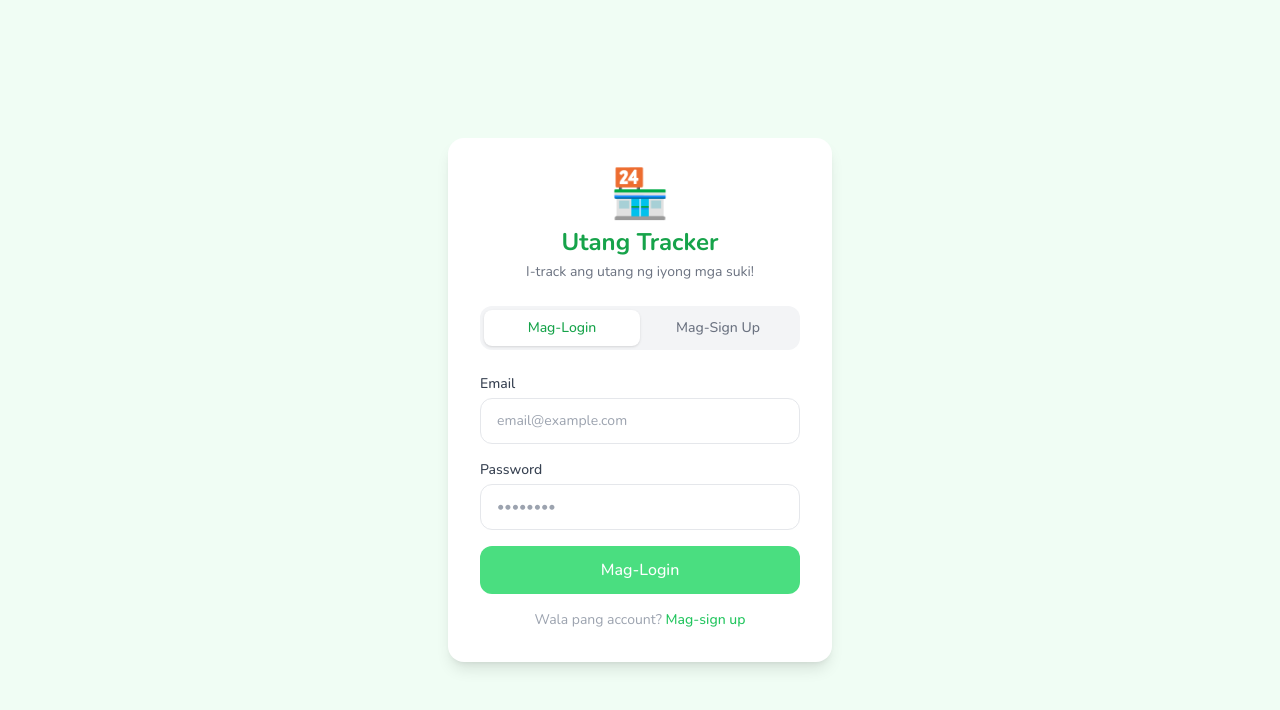
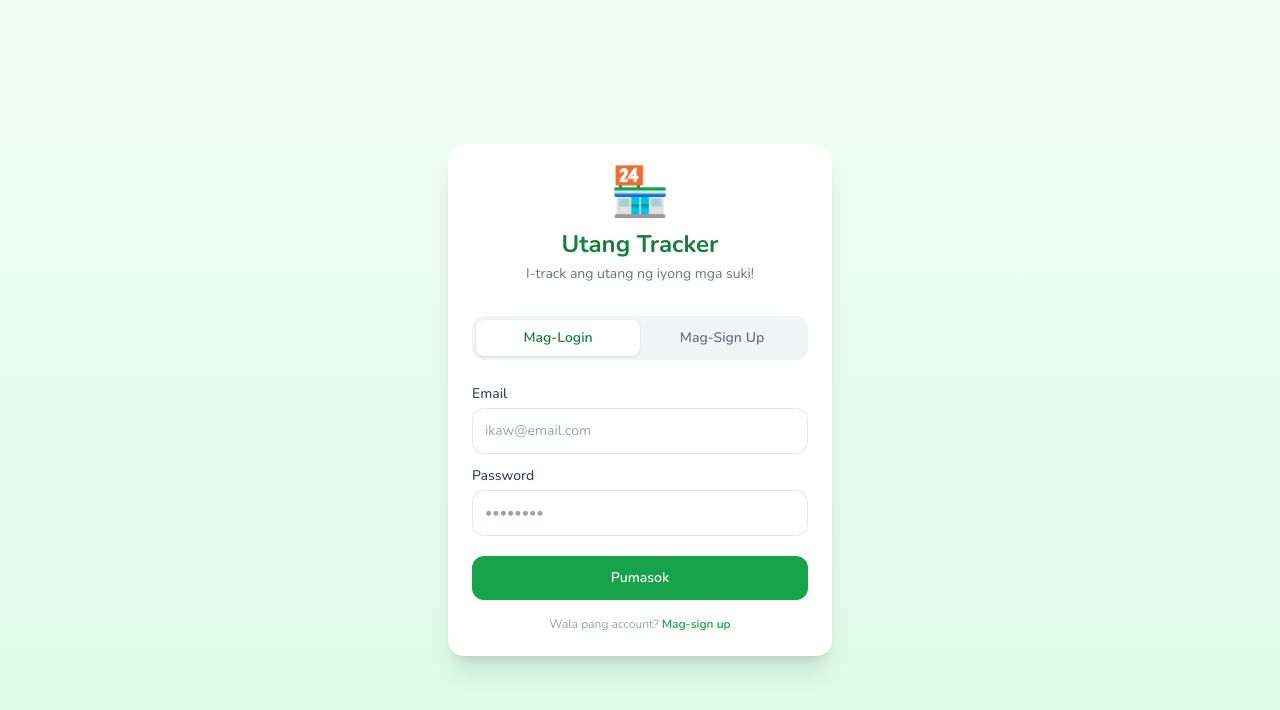
Before and after one commit to wheretoeatpare-lang/sari, a React (Vite) app: page / in a window 1280 px wide. Shown: the top 710 px of the page. Built offline with nearby package versions, Linux system fonts and the light colour scheme; no server answers.

Commit message:
Update LoginPage.jsx

```diff
--- a/src/pages/LoginPage.jsx
+++ b/src/pages/LoginPage.jsx
@@ -19,30 +19,37 @@ export default function LoginPage() {
     setLoading(true)
     setMessage('')
 
+    // Check if supabase is working
+    if (!supabase) {
+      setMessage('ERROR: Supabase not connected! Check environment variables.')
+      setIsError(true)
+      setLoading(false)
+      return
+    }
+
     try {
-      if (isSignUp) {
-        const { error } = await supabase.auth.signUp({ email, password })
+      const { data, error } = isSignUp
+        ? await supabase.auth.signUp({ email, password })
+        : await supabase.auth.signInWithPassword({ email, password })
+
+      console.log('Auth result:', { data, error })
+
       if (error) {
-          setMessage(error.message)
+        console.error('Auth error:', error)
+        setMessage(`Error: ${error.message}`)
         setIsError(true)
-        } else {
+      } else if (isSignUp) {
         setMessage('Tapos na! Pwede ka nang mag-login! ✅')
         setIsError(false)
         setIsSignUp(false)
       }
-      } else {
-        const { error } = await supabase.auth.signInWithPassword({ email, password })
-        if (error) {
-          setMessage(error.message)
+    } catch (err) {
+      console.error('Unexpected error:', err)
+      setMessage(`Unexpected error: ${err.message}`)
       setIsError(true)
     }
-      }
-    } catch (err) {
-      setMessage('May problema! Subukan ulit. 😥')
-      setIsError(true)
-    } finally {
+
     setLoading(false)
-    }
   }
 
   function handleKeyDown(e) {
@@ -50,11 +57,13 @@ export default function LoginPage() {
   }
 
   return (
-    <div className="min-h-screen bg-green-50 flex items-center justify-center p-4">
-      <div className="bg-white rounded-2xl shadow-lg p-8 w-full max-w-sm">
-        <div className="text-center mb-6">
-          <div className="text-5xl mb-2">🏪</div>
-          <h1 className="text-2xl font-bold text-green-600">Utang Tracker</h1>
+    <div className="min-h-screen flex items-center justify-center bg-gradient-to-b from-green-50 to-green-100 p-4">
+      <div className="bg-white rounded-2xl p-6 w-full max-w-sm shadow-xl">
+
+        {/* Header */}
+        <div className="text-center mb-8">
+          <div className="text-5xl mb-3">🏪</div>
+          <h1 className="text-2xl font-bold text-green-700">Utang Tracker</h1>
           <p className="text-gray-500 text-sm mt-1">I-track ang utang ng iyong mga suki!</p>
         </div>
 
@@ -62,63 +71,72 @@ export default function LoginPage() {
         <div className="flex bg-gray-100 rounded-xl p-1 mb-6">
           <button
             onClick={() => { setIsSignUp(false); setMessage('') }}
-            className={`flex-1 py-2 rounded-lg text-sm font-medium transition-all ${!isSignUp ? 'bg-white text-green-600 shadow' : 'text-gray-500'}`}
+            className={`flex-1 py-2 rounded-lg text-sm font-semibold transition-all ${
+              !isSignUp ? 'bg-white text-green-700 shadow' : 'text-gray-500'
+            }`}
           >
             Mag-Login
           </button>
           <button
             onClick={() => { setIsSignUp(true); setMessage('') }}
-            className={`flex-1 py-2 rounded-lg text-sm font-medium transition-all ${isSignUp ? 'bg-white text-green-600 shadow' : 'text-gray-500'}`}
+            className={`flex-1 py-2 rounded-lg text-sm font-semibold transition-all ${
+              isSignUp ? 'bg-white text-green-700 shadow' : 'text-gray-500'
+            }`}
           >
             Mag-Sign Up
           </button>
         </div>
 
-        {/* Fields */}
-        <div className="mb-4">
-          <label className="block text-sm font-medium text-gray-700 mb-1">Email</label>
+        {/* Form */}
+        <div className="space-y-3">
+          <div>
+            <label className="text-sm font-medium text-gray-700 block mb-1">Email</label>
             <input
               type="email"
+              placeholder="ikaw@email.com"
               value={email}
               onChange={e => setEmail(e.target.value)}
               onKeyDown={handleKeyDown}
-            className="w-full border border-gray-200 rounded-xl px-4 py-3 text-sm focus:outline-none focus:ring-2 focus:ring-green-300"
-            placeholder="email@example.com"
+              className="w-full border border-gray-200 rounded-xl p-3 text-sm focus:outline-none focus:ring-2 focus:ring-green-400"
             />
           </div>
-        <div className="mb-4">
-          <label className="block text-sm font-medium text-gray-700 mb-1">Password</label>
+
+          <div>
+            <label className="text-sm font-medium text-gray-700 block mb-1">Password</label>
             <input
               type="password"
+              placeholder="••••••••"
               value={password}
               onChange={e => setPassword(e.target.value)}
               onKeyDown={handleKeyDown}
-            className="w-full border border-gray-200 rounded-xl px-4 py-3 text-sm focus:outline-none focus:ring-2 focus:ring-green-300"
-            placeholder="••••••••"
+              className="w-full border border-gray-200 rounded-xl p-3 text-sm focus:outline-none focus:ring-2 focus:ring-green-400"
             />
+          </div>
         </div>
 
         {/* Message */}
         {message && (
-          <p className={`text-sm mb-4 text-center ${isError ? 'text-red-500' : 'text-green-600'}`}>
+          <div className={`mt-4 p-3 rounded-xl text-sm ${
+            isError ? 'bg-red-50 text-red-600' : 'bg-green-50 text-green-600'
+          }`}>
             {message}
-          </p>
+          </div>
         )}
 
-        {/* Submit */}
+        {/* Submit Button */}
         <button
           onClick={handleSubmit}
           disabled={loading}
-          className="w-full bg-green-400 hover:bg-green-500 disabled:opacity-60 text-white font-medium py-3 rounded-xl transition-all"
+          className="w-full mt-5 bg-green-600 hover:bg-green-700 disabled:bg-green-300 text-white py-3 rounded-xl font-semibold text-sm transition-all"
         >
-          {loading ? 'Loading...' : isSignUp ? 'Mag-Sign Up' : 'Mag-Login'}
+          {loading ? 'Loading...' : isSignUp ? 'Gumawa ng Account' : 'Pumasok'}
         </button>
 
-        <p className="text-center text-sm text-gray-400 mt-4">
-          {isSignUp ? 'May account ka na? ' : 'Wala pang account? '}
+        <p className="text-center text-xs text-gray-400 mt-4">
+          {isSignUp ? 'May account ka na?' : 'Wala pang account?'}{' '}
           <button
             onClick={() => { setIsSignUp(!isSignUp); setMessage('') }}
-            className="text-green-500 font-medium"
+            className="text-green-600 font-semibold"
           >
             {isSignUp ? 'Mag-login' : 'Mag-sign up'}
           </button>
```
Lines whose indentation alone changed are shown as unchanged.
